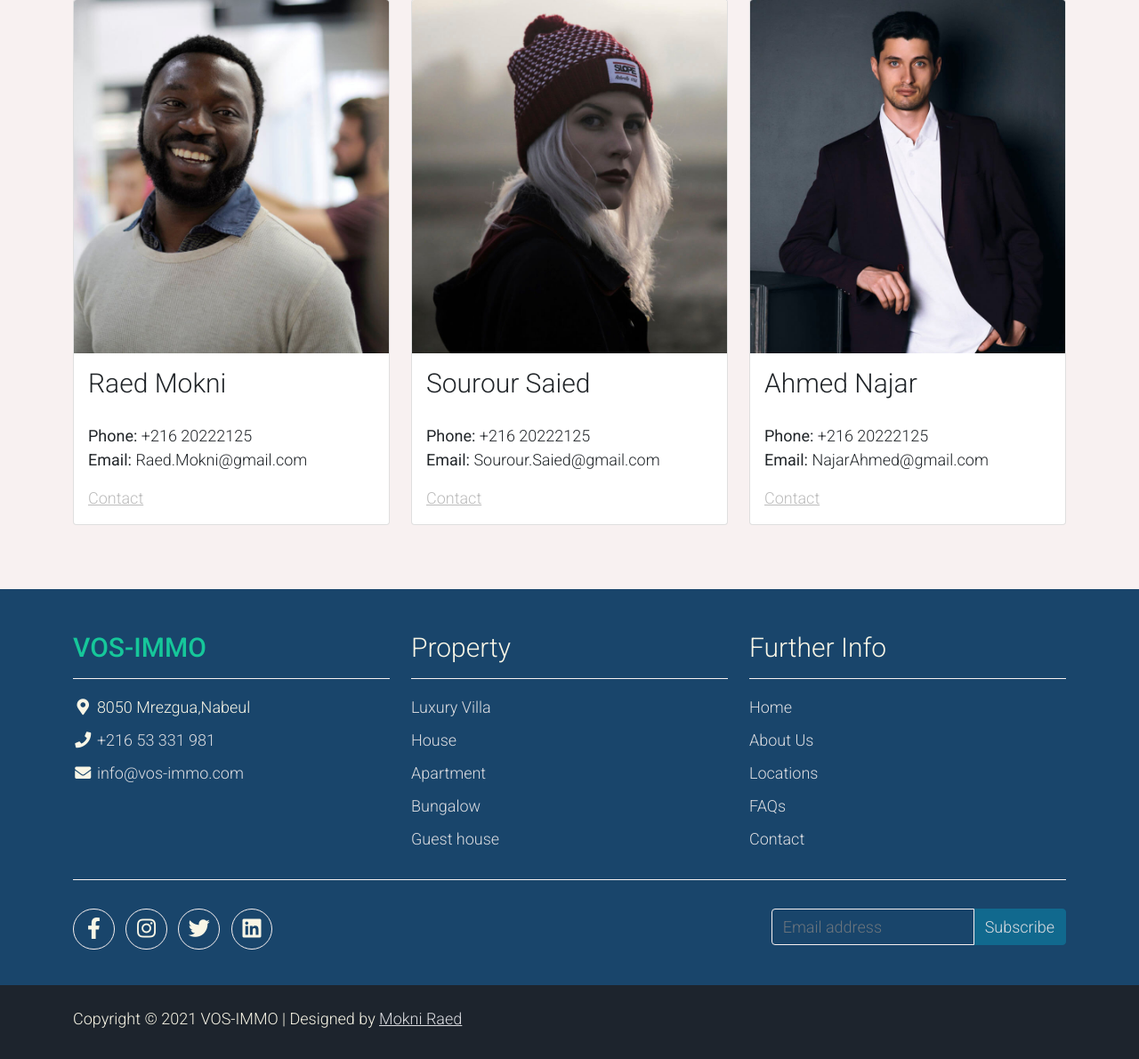
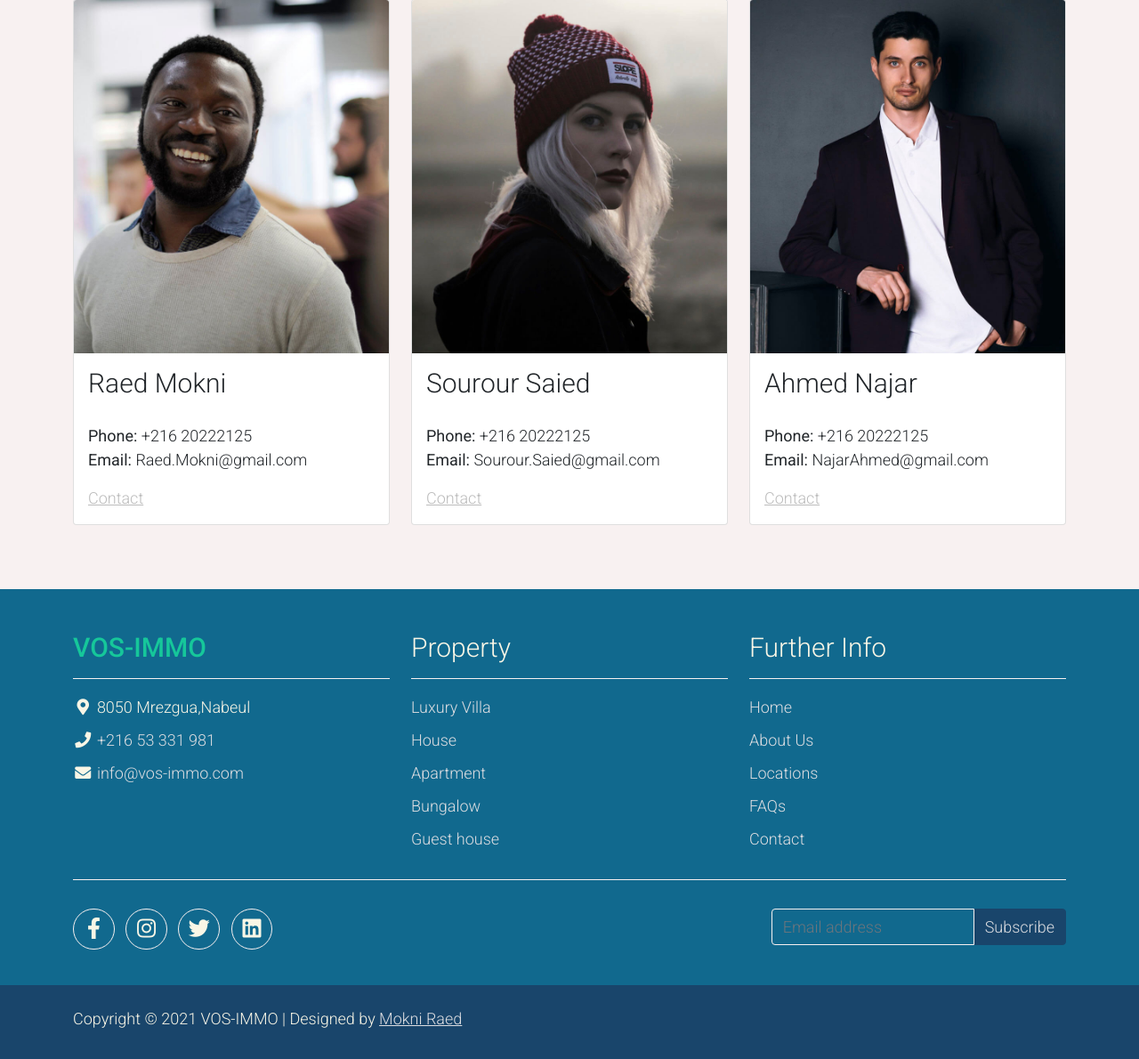
Before and after one commit to MokniRaed/VOSIMMO, a PHP site: page /Main.php in a window 1280 px wide. Shown: the part 1553-2743 px from the top of the page at 89% size. Run offline with PHP 8.4, Linux system fonts and the light colour scheme; some libraries are stand-ins or nearby versions.

Commit message:
some style changes

```diff
--- a/assets/css/immo.css
+++ b/assets/css/immo.css
@@ -74,6 +74,10 @@ div {
 .btn-success {
     background-color: #11698e !important;
     border-color: #11698e !important;
+}
+.btn-dark {
+    background-color: #19456b !important;
+    border-color: #19456b !important;
 }
 .btn-self-center{
 
@@ -273,6 +277,10 @@ div {
 .contact-box-main .col-md-12 {
     margin-bottom: 10px;
 }
+footer.copyright-footer {
+    border-top: 1px solid #ddd;
+    padding-top: 20px;
+}
 
 
 /* Small devices (landscape phones, 576px and up)*/
--- a/footer.php
+++ b/footer.php
@@ -1,5 +1,5 @@
 <!--Start Footer-->
-<footer class="bg-dark" id="immo_footer">
+<footer class="bg-success" id="immo_footer">
     <div class="container">
         <div class="row">
 
@@ -70,23 +70,23 @@
                     </li>
                 </ul>
             </div>
-            <div class="col-auto">
+            <div class="col-auto b">
                 <label class="sr-only" for="subscribeEmail">Email address</label>
                 <div class="input-group mb-2">
-                    <input type="text" class="form-control bg-dark border-light" id="subscribeEmail"
+                    <input type="text" class="form-control bg-success text-light border-light" id="subscribeEmail"
                            placeholder="Email address">
-                    <div class="input-group-text btn-success text-light"><a class="text-decoration-none" onclick="">
+                    <div class="input-group-text btn-dark  text-light"><a class="text-decoration-none" onclick="">
                             Subscribe</a></div>
                 </div>
             </div>
         </div>
     </div>
 
-    <div class="w-100 bg-black py-3">
+    <div class="w-100 bg-dark py-3">
         <div class="container">
             <div class="row pt-2">
-                <div class="col-12">
-                    <p class="text-left text-light">
+                <div class="copyright-footer">
+                    <p class="text-light">
                         Copyright &copy; 2021 VOS-IMMO
                         | Designed by <a rel="sponsored" href="https://fb.com/Mokni.Raed.1" target="_blank">Mokni
                             Raed</a>
```
